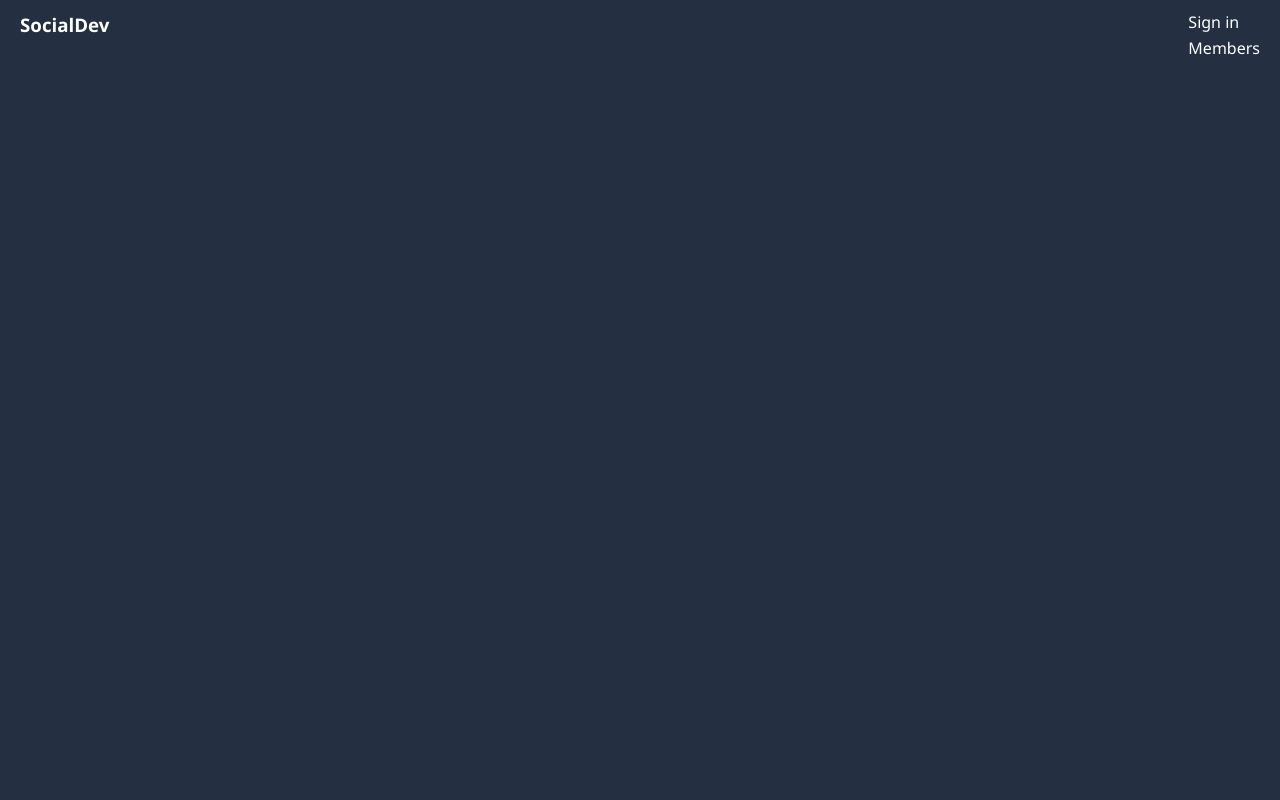
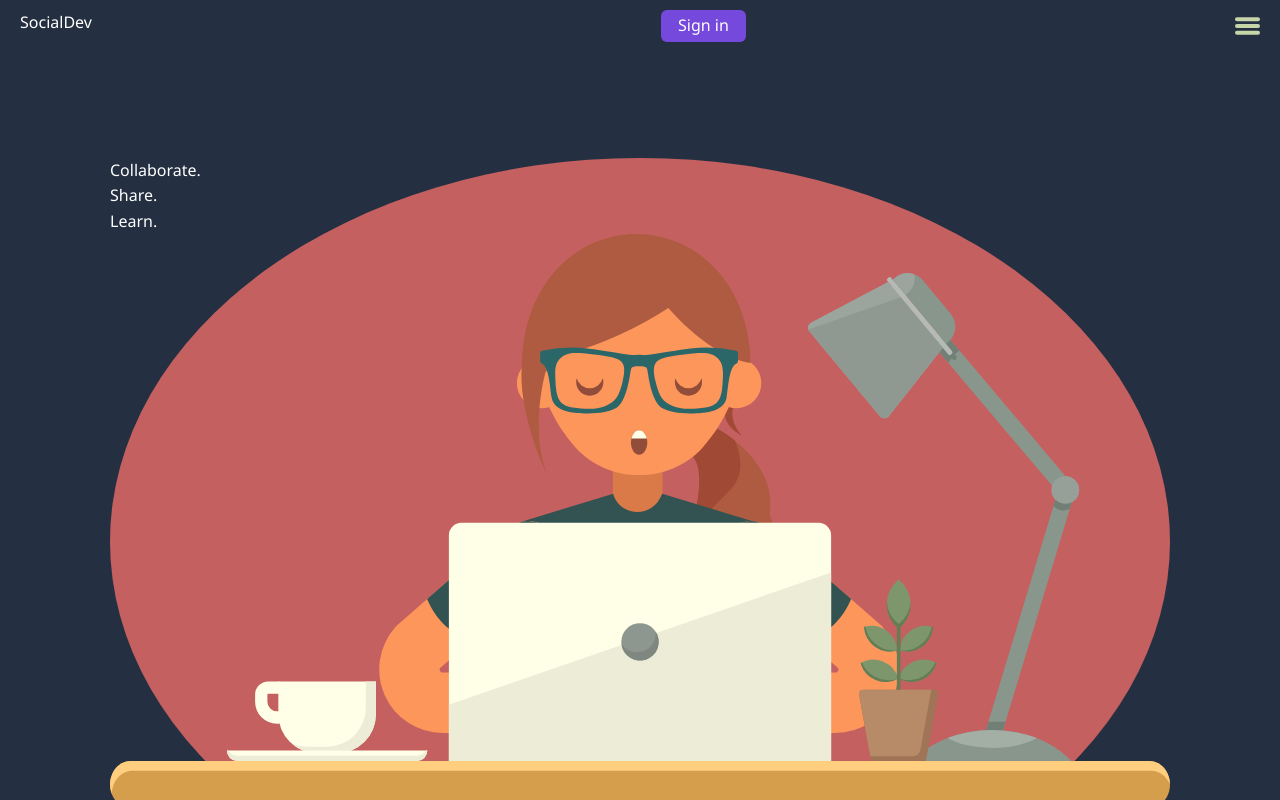
Before and after one commit to samdi18/SocialDev, a React (Create React App) app in the folder client/: page / in a window 1280 px wide. Shown: the top 800 px of the page. Built offline with nearby package versions, Linux system fonts and the light colour scheme; the HTML template or start-up script is replaced by a standard one.

Commit message:
a bit of css

```diff
--- a/client/src/App.js
+++ b/client/src/App.js
@@ -3,10 +3,17 @@ import { Route, Switch } from 'react-router-dom';
 
 import './App.scss';
 import Navbar from './components/layout/Navbar';
+import Home from './components/layout/Home';
 
 const App = () => (
   <Fragment>
     <Navbar />
+
+    <div className='container'>
+      <Switch>
+        <Route exact path='/' component={Home} />
+      </Switch>
+    </div>
   </Fragment>
 );
 
--- a/client/src/App.scss
+++ b/client/src/App.scss
@@ -36,13 +36,63 @@ img {
   max-width: 1100px;
   margin: auto;
   overflow: hidden;
-  padding: 0 2rem;
+  padding: 10px 20px;
   margin-top: 6rem;
   margin-bottom: 3rem;
+}
+
+.toggle-nav {
+  display: flex !important;
+}
+
+.btn {
+  border-radius: 6px;
+  padding: 3px 17px;
+  border: 0;
 }
 
 .navbar {
   display: flex;
   justify-content: space-between;
   padding: 10px 20px;
+
+  .ham {
+    width: 25px;
+    z-index: 1;
+  }
+
+  ul {
+    display: none;
+    align-items: flex-start;
+    padding-left: 1.2em;
+    flex-direction: column;
+    position: absolute;
+    right: 0;
+    top: 0;
+    background-color: $light-color;
+    height: 100vh;
+    width: 50vw;
+
+    li:first-child {
+      margin-top: 100px;
+    }
+
+    li {
+      font-size: 1.6rem;
+    }
+  }
+
+  .login {
+    background-color: $primary-color;
+    margin-right: -80px;
+  }
 }
+
+main {
+  border-radius: 50%;
+  width: 100%;
+  background-color: $secondary-color;
+
+  .main-img {
+  }
+}
--- /dev/null
+++ b/client/src/components/layout/Home.js
@@ -0,0 +1,23 @@
+import React from 'react';
+
+const Home = () => {
+  return (
+    <div>
+      <main>
+        <p>Collaborate.</p>
+        <p>Share.</p>
+        <p>Learn.</p>
+
+        <img
+          src={require('../../images/main.svg')}
+          alt=''
+          className='main-img'
+        />
+      </main>
+
+      <section></section>
+    </div>
+  );
+};
+
+export default Home;
--- a/client/src/components/layout/Navbar.js
+++ b/client/src/components/layout/Navbar.js
@@ -1,19 +1,34 @@
-import React from 'react';
+import React, { useState } from 'react';
 import { Link } from 'react-router-dom';
 
 const Navbar = () => {
+  const [isOpen, setOpen] = useState(false);
+  const toggleNav = () => {
+    setOpen(!isOpen);
+  };
   return (
     <nav className='navbar '>
-      <h3>
+      <span>
         <Link to='/'> SocialDev</Link>
-      </h3>
+      </span>
 
-      <ul>
+      <p className='btn login'>
+        <Link to='/login'>Sign in</Link>
+      </p>
+
+      <img
+        src={require('../../images/hamburger.svg')}
+        alt=''
+        className='ham'
+        onClick={toggleNav}
+      />
+
+      <ul className={`${isOpen ? ' toggle-nav ' : ' '}`}>
         <li>
-          <Link to='/login'>Sign in</Link>
+          <Link to='/members'>Members</Link>
         </li>
         <li>
-          <Link to='/members'>Members</Link>
+          <Link to='/about'>About</Link>
         </li>
       </ul>
     </nav>
```
Also changed, not shown: client/src/images/main.svg (added).
